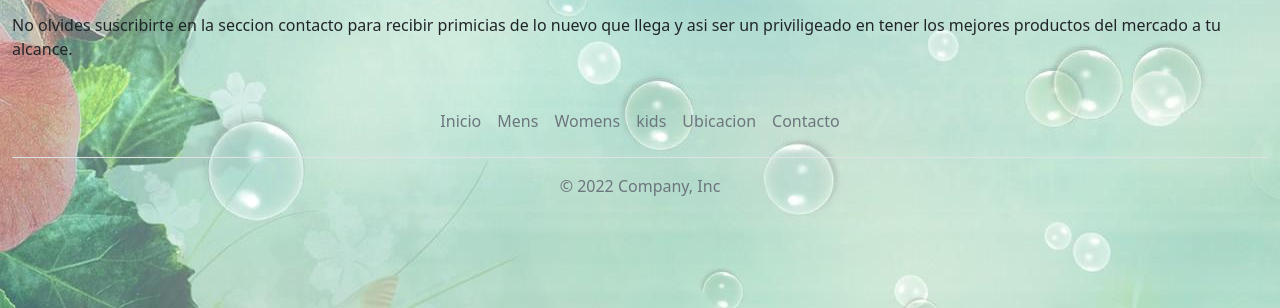
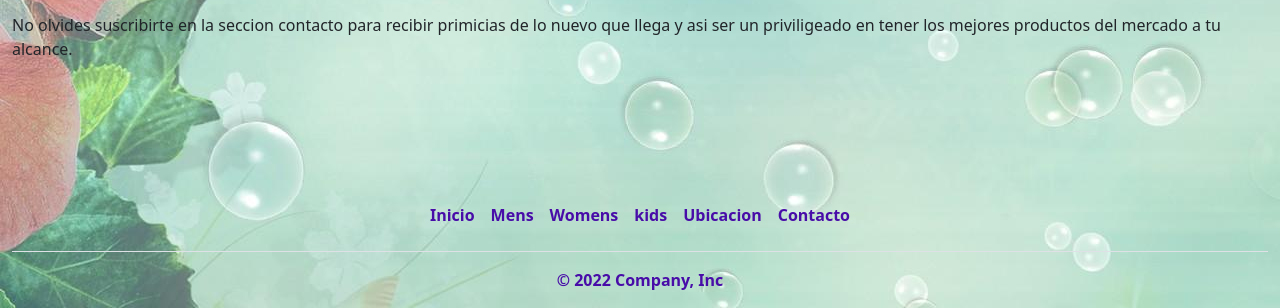
Before and after one commit to rocespedes95/FINAL-PERFUMES-ON, a website: page paginas-secundarias/ubicacion.html in a window 1280 px wide. Shown: the part 492-800 px from the top of the page. Drawn offline with nearby package versions, Linux system fonts and the light colour scheme.

Commit message:
changes footer

```diff
--- a/SCSS/_bodys.scss
+++ b/SCSS/_bodys.scss
@@ -1,6 +1,9 @@
 
 .bodyGeneral{
     background-image: url(/imagenes/fonditoindex.jpg);
+    display: flex;
+    flex-direction: column;
+    min-height: 100vh;
 
 }
 .cuerPo{
--- /dev/null
+++ b/SCSS/_footer.scss
@@ -0,0 +1,10 @@
+
+
+.pieSito{
+    margin-top: auto;
+    font-weight: bold;
+    color: #480ca8;
+    a{
+        color: #480ca8;
+    }
+}
--- a/SCSS/estilos.scss
+++ b/SCSS/estilos.scss
@@ -1,6 +1,7 @@
 @import"header";
 @import"variables";
 @import"bodys";
+@import"footer";
 
 .titulo{
     margin-top: 20px;
@@ -27,7 +28,9 @@
 align-items: center;
 }
 .mainProductos{
+    margin-top: 30px;
     display: flex;
     flex-wrap: wrap;
     gap: 15px;
+    justify-content: center;
 }
--- a/paginas-secundarias/ubicacion.html
+++ b/paginas-secundarias/ubicacion.html
@@ -113,48 +113,48 @@
         <p>No olvides suscribirte en la seccion contacto para recibir primicias de lo nuevo que llega y asi ser un priviligeado en tener los mejores productos del mercado a tu alcance.</p>
     </main>
    <section></section>
-    <footer class="py-3 my-4 pieSito">
+   <footer class="pieSito">
     <ul class="nav justify-content-center border-bottom pb-3 mb-3">
       <li class="nav-item">
-          <a href="./index.html" class="nav-link px-2 text-muted">Inicio</a>
+        <a href="../index.html" class="nav-link px-2 footerA">Inicio</a>
       </li>
       <li class="nav-item">
         <a
-            href="/paginas-secundarias/mens.html"
-            class="nav-link px-2 text-muted"
+          href="../paginas-secundarias/mens.html"
+          class="nav-link px-2 footerA"
           >Mens</a
         >
       </li>
       <li class="nav-item">
         <a
-            href="/paginas-secundarias/women.html"
-            class="nav-link px-2 text-muted"
+          href="../paginas-secundarias/women.html"
+          class="nav-link px-2 footerA"
           >Womens</a
         >
       </li>
       <li class="nav-item">
         <a
-            href="/paginas-secundarias/kids.html"
-            class="nav-link px-2 text-muted"
+          href="../paginas-secundarias/kids.html"
+          class="nav-link px-2 footerA"
           >kids</a
         >
       </li>
       <li class="nav-item">
         <a
-            href="/paginas-secundarias/ubicacion.html"
-            class="nav-link px-2 text-muted"
+          href="../paginas-secundarias/ubicacion.html"
+          class="nav-link px-2 footerA"
           >Ubicacion</a
         >
       </li>
       <li class="nav-item">
         <a
-            href="/paginas-secundarias/contacto.html"
-            class="nav-link px-2 text-muted"
+          href="../paginas-secundarias/contacto.html"
+          class="nav-link px-2 footerA"
           >Contacto</a
         >
       </li>
     </ul>
-      <p class="text-center text-muted">&copy; 2022 Company, Inc</p>
+    <p class="text-center">&copy; 2022 Company, Inc</p>
   </footer>
 
     <!-- JavaScript Bundle with Popper -->
```
Also changed, not shown: index.html (+7 -7 lines), paginas-secundarias/contacto.html (+10 -10 lines), paginas-secundarias/kids.html (+8 -8 lines), paginas-secundarias/mens.html (+81 -33 lines), paginas-secundarias/women.html (+81 -33 lines), css/estilo.css. Lines whose indentation alone changed are shown as unchanged.
